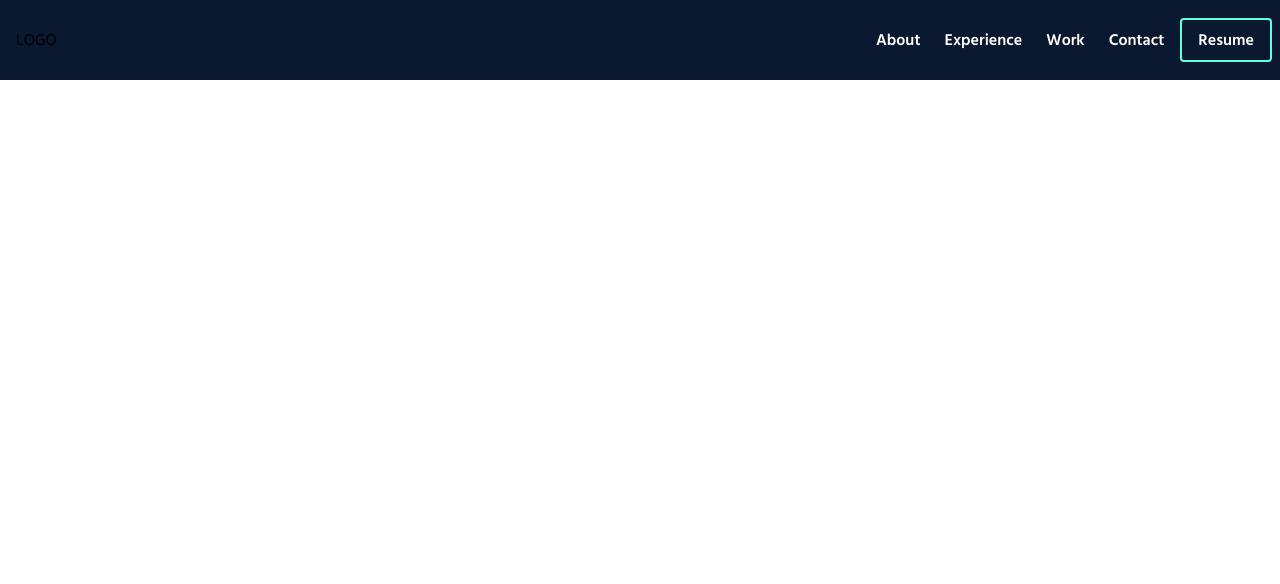
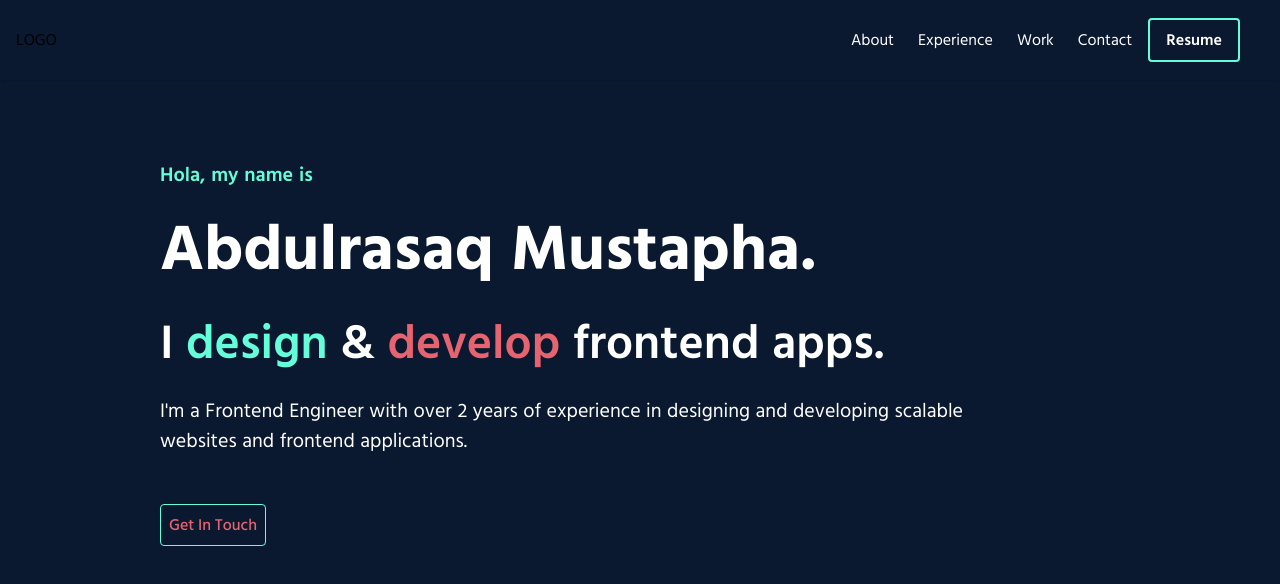
Before and after one commit to geekmaros/geekmaros-portfolio, a Nuxt app: page / in a window 1280 px wide. Shown: the top 584 px of the page. Built offline with nearby package versions, Linux system fonts and the light colour scheme.

Commit message:
added mobile hero section

```diff
--- a/components/Header.vue
+++ b/components/Header.vue
@@ -1,12 +1,6 @@
 <template>
-  <!--  <header class="h-8 bg-regal-purple shadow md:px-8 lg:px-10">-->
-  <!--    <a href="/" class="text-lg text-white">-->
-  <!--      LOGO-->
-  <!--    </a>-->
-  <!--  </header>-->
-  <header class="h-20 flex relative items-center bg-regal-purple">
+  <header class="h-20 shadow flex relative items-center bg-regal-purple">
     <nav
-      :class="scrollPosition > 10 ? 'scrolled sm:bg-white ' : ''"
       class="sm:flex w-full relative sm:justify-between fixed sm:items-center"
     >
       <div class="flex items-center justify-between flex-wrap px-4 py-3">
@@ -30,18 +24,18 @@
 
       <div
         :class="isOpen ? 'block' : 'hidden'"
-        class="nav-links flex flex-col sm:flex sm:flex-row sm:items-center hidden px-2 py-3 text-white"
+        class="nav-links mr-8 flex flex-col sm:flex sm:flex-row sm:items-center hidden px-2 py-3 text-white"
       >
         <nuxt-link
           v-for="link in navLink"
           :key="link.id"
-          to="/`${link.to}`"
-          class="block sm:rounded-full text-white sm:text-white font-semibold hover:text-regal-blue font-medium px-2 py-1 sm:mt-0 sm:ml-2"
+          :to="`${link.to}`"
+          class="block sm:rounded-full text-white sm:text-white font-semibold sm:font-normal hover:text-regal-blue font-medium px-2 py-1 sm:mt-0 sm:ml-2"
           >{{ link.name }}</nuxt-link
         >
 
         <button
-          class="bg-transparent border-2 border-regal-blue sm:text-white text-gray-900 mt-3 sm:mt-0 rounded block font-semibold px-4 py-2 sm:ml-2"
+          class="bg-transparent border-2 border-regal-blue sm:text-white sm:hover:text-regal-blue text-gray-900 mt-3 sm:mt-0 rounded block font-semibold px-4 py-2 sm:ml-2"
         >
           <nuxt-link to="#">Resume</nuxt-link>
         </button>
@@ -51,7 +45,7 @@
     <!--    Mobile Nav bar -->
     <div
       :class="isOpen ? 'blo' : 'hid'"
-      class="nav-links transform flex flex-col h-screen px-10 py-24 overflow-auto  text-white bg-aside-purple top-0 absolute w-1/2 right-0 sm:hidden"
+      class="nav-links transform flex flex-col h-screen px-10 py-24 overflow-auto text-white bg-aside-purple top-0 absolute w-1/2 right-0 sm:hidden"
     >
       <nuxt-link
         v-for="link in navLink"
--- /dev/null
+++ b/components/Hero.vue
@@ -0,0 +1,35 @@
+<template>
+  <section class="bg-regal-purple h-screen py-8 px-5  sm:py-20 sm:px-40">
+    <span class="text-regal-blue text-base font-semibold lg:text-xl"
+      >Hola, my name is</span
+    >
+    <h1 class="sm:text-6xl leading-snug text-5xl mt-4 text-white font-bold">
+      Abdulrasaq Mustapha.
+    </h1>
+    <h2 class="sm:text-5xl text-4xl mt-4 text-white leading-snug font-semibold">
+      I <span class="text-regal-blue">design</span> &
+      <span class="text-regal-pink">develop</span> frontend apps.
+    </h2>
+    <p
+      class="text-white font-normal text-base  sm:pr-32 sm:text-xl tracking-normal mt-5 leading-2"
+    >
+      I'm a Frontend Engineer with over 2 years of experience in designing and
+      developing scalable websites and frontend applications.
+    </p>
+    <a href="mailto:razicruz@gmail.com" class="focus:outline-none">
+      <button
+        class="text-regal-pink focus:outline-none mt-12 hover:bg-regal-purple hover:text-regal-pink rounded border border-regal-blue px-2 py-2 bg-transparent font-hairline font-medium"
+      >
+        Get In Touch
+      </button>
+    </a>
+  </section>
+</template>
+<script>
+export default {}
+</script>
+
+<style scoped lang="sass">
+section
+  height: calc(100vh - 5rem)
+</style>
--- a/pages/index.vue
+++ b/pages/index.vue
@@ -1,13 +1,18 @@
 <template>
-  <Header></Header>
+  <div class="overflow-x-hidden">
+    <Header></Header>
+    <Hero></Hero>
+  </div>
 </template>
 
 <script>
 import Header from '~/components/Header.vue'
+import Hero from '~/components/Hero.vue'
 
 export default {
   components: {
     Header,
+    Hero,
   },
 }
 </script>
```
